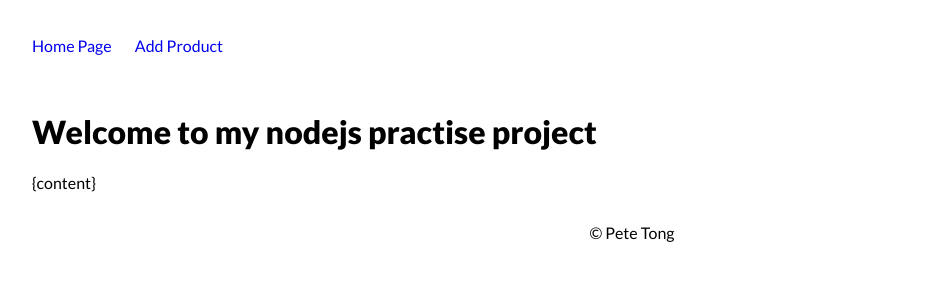
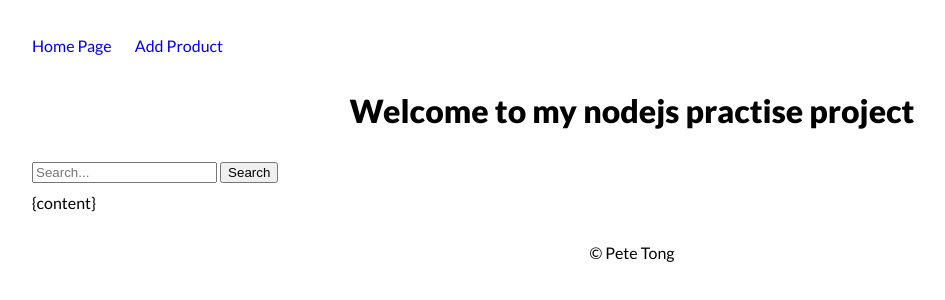
Before and after one commit to peterborisov/nodejs, a website: page shop-stop/views/home/index.html in a window 1280 px wide. Shown: the whole page, without its empty margins (8-953 px from the left). Drawn offline with Linux system fonts and the light colour scheme.

Commit message:
add search functionality

```diff
--- a/shop-stop/views/home/index.html
+++ b/shop-stop/views/home/index.html
@@ -24,10 +24,15 @@
         </nav>
     </header>
     <main>
-            <h1>Welcome to my nodejs practise project</h1>
-            <div class="cards">
-                {content}
-            </div>
+        <h1 class="head-title">Welcome to my nodejs practise project</h1>
+
+        <form action="/" metod="get" id="search-form" />
+            <input type="text" name="query" placeholder="Search..." />
+            <input type="submit" value="Search" />
+        </form>
+        <div class="cards">
+            {content}
+        </div>
     </main>
     <footer>
         <p>&copy; Pete Tong</p>
```
Also changed, not shown: shop-stop/config/database.js (+12 -0 lines).
